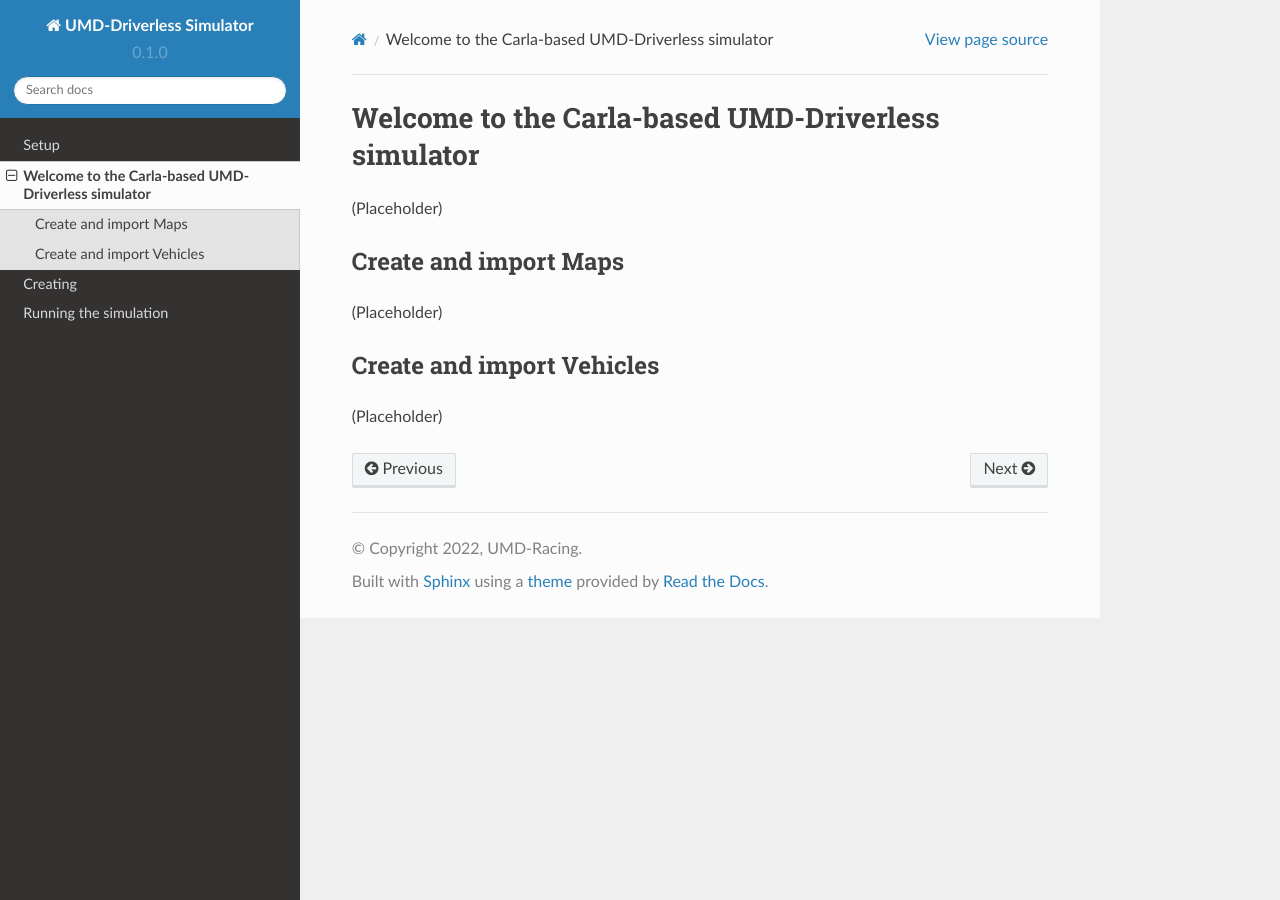
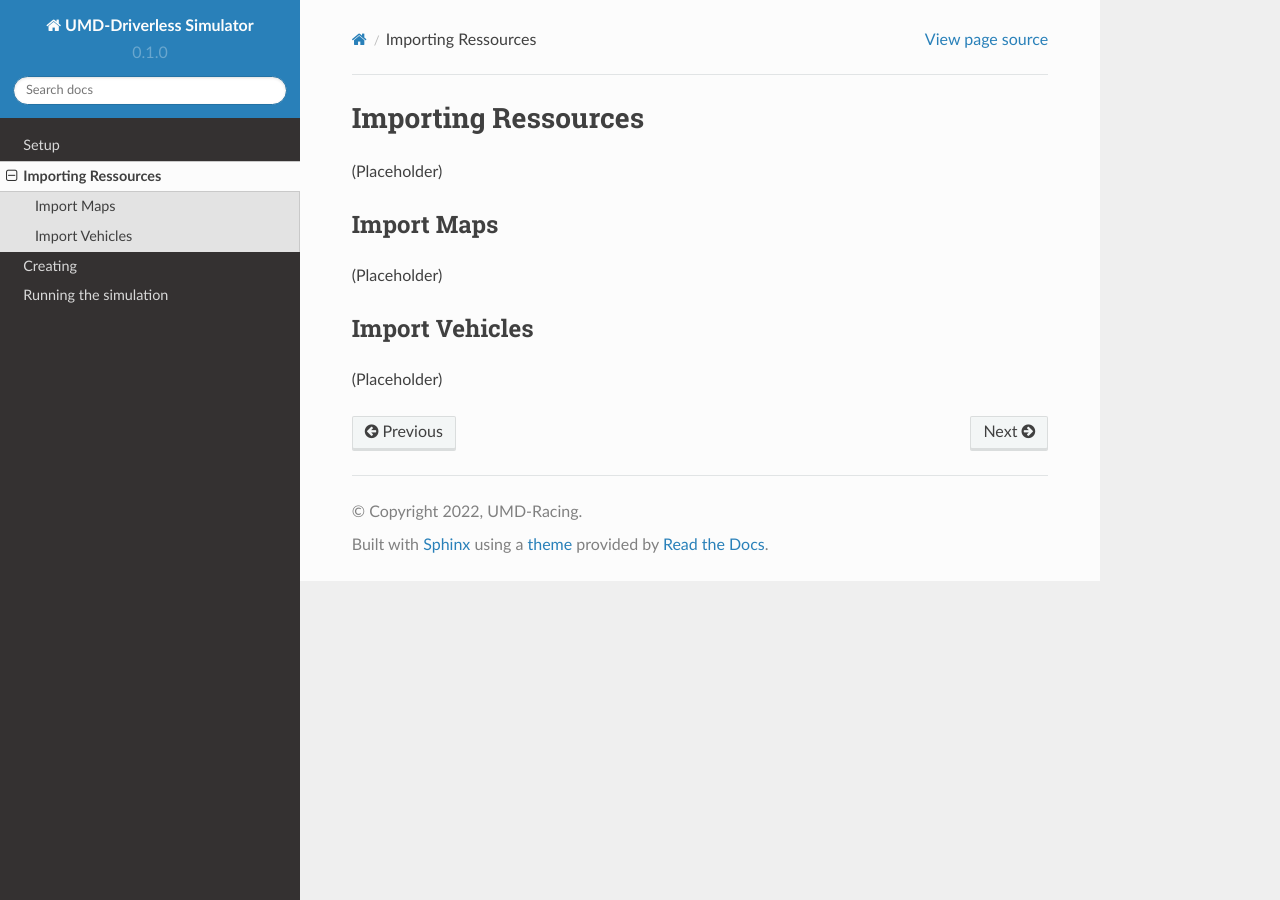
Before and after one commit to KaiPonel/UMDRacingSIM, a Sphinx documentation site: the page built from docs/source/Importing.rst, in a window 1280 px wide. Built offline with Sphinx 7.4.7 and the Read the Docs theme 2.0.0, drawn with Linux system fonts in a browser that asks for light colours.

Commit message:
Update Importing.rst

```diff
--- a/docs/source/Importing.rst
+++ b/docs/source/Importing.rst
@@ -1,13 +1,13 @@
-Welcome to the Carla-based UMD-Driverless simulator
+Importing Ressources
 ===================================
 (Placeholder)
 
 
-Create and import Maps
+Import Maps
 --------
 (Placeholder)
 
 
-Create and import Vehicles
+Import Vehicles
 --------
 (Placeholder)
```
